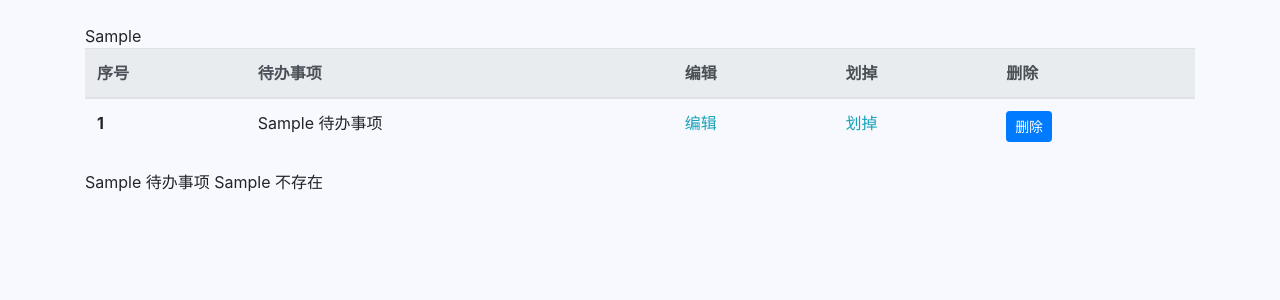
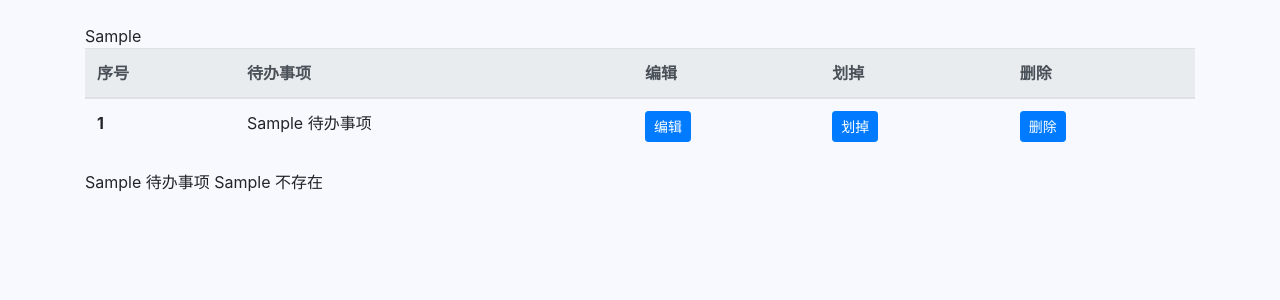
Before and after one commit to able8/Django-ToDoApp, a Django app: template to_do_list/todolist/templates/todolist/home.html in a window 1280 px wide. Shown: the part 54-354 px from the top of the page. Run offline with Django 3.2, Linux system fonts and the light colour scheme; the template is opened without the code that fills it: most values are stand-ins (such as "Sample title", 1, 10 or a date in 2020); some libraries are stand-ins or nearby versions.

Commit message:
part14 add cross function

```diff
--- a/to_do_list/todolist/templates/todolist/home.html
+++ b/to_do_list/todolist/templates/todolist/home.html
@@ -28,7 +28,13 @@
   <th class="text-dark" scope="row">{{ forloop.counter }}</th>
   <td class="text-dark" id="line-through">{{ 每一件事.待办事项 }}</td>
   <td class="text-secondary">不可编辑</td>
-  <td><a class="text-info" href="#">撤销</a></td>
+  <td>
+      <form method="POST" action="{% url 'todolist:划掉' forloop.counter %}">
+          {% csrf_token %}
+          <input name="完成状态" type="hidden" value="未完成" >
+      <button type="submit" class="btn btn-primary btn-sm">撤销</button>
+      </form>
+  </td>
   <td>
       <form method="POST" action="{% url 'todolist:删除' forloop.counter %}">
         {% csrf_token %}
@@ -41,8 +47,16 @@
 <tr>
   <th scope="row">{{ forloop.counter }}</th>
   <td>{{ 每一件事.待办事项 }}</td>
-  <td><a class="text-info" href="{% url 'todolist:编辑' forloop.counter %}">编辑</a></td>
-  <td><a class="text-info" href="#">划掉</a></td>
+  <td><a href="{% url 'todolist:编辑' forloop.counter %}">
+    <button type="submit" class="btn btn-primary btn-sm">
+    编辑</button></a></td>
+  <td>
+  <form method="POST" action="{% url 'todolist:划掉' forloop.counter %}">
+      {% csrf_token %}
+      <input name="完成状态" type="hidden" value="已完成" >
+  <button type="submit" class="btn btn-primary btn-sm">划掉</button>
+  </form>
+  </td>
   <td>
     <form method="POST" action="{% url 'todolist:删除' forloop.counter %}">
       {% csrf_token %}
--- a/to_do_list/todolist/urls.py
+++ b/to_do_list/todolist/urls.py
@@ -7,4 +7,5 @@ urlpatterns = [
     path('about/', views.about, name='关于'),
     path('edit/<forloop_counter>', views.edit, name='编辑'),
     path('del/<forloop_counter>', views.delete, name='删除'),
+    path('cross/<forloop_counter>', views.cross, name='划掉'),
 ]
```
Also changed, not shown: to_do_list/todolist/views.py (+9 -0 lines).
